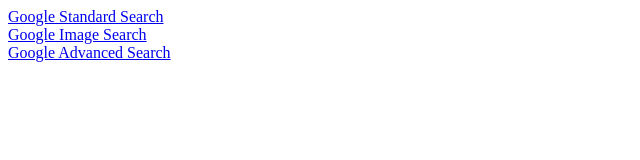
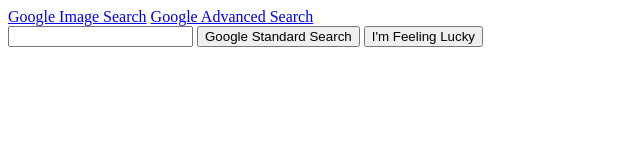
Before and after one commit to kalyanoliveira/search_project, a plain HTML site: page index.html in a window 1280 px wide. Shown: the whole page, without its empty margins (0-640 px from the left). Drawn offline with Linux system fonts and the light colour scheme.

Commit message:
Removed index.html, renamed gs.html to index.html

```diff
--- a/index.html
+++ b/index.html
@@ -3,13 +3,15 @@
 <head>
     <meta charset="UTF-8">
     <meta name="viewport" content="width=device-width, initial-scale=1.0">
-    <title>Index</title>
+    <title>Google Standard Search</title>
 </head>
 <body>
-    <div class="flex-container">
-        <div><a href="gs.html">Google Standard Search</a></div>
-        <div><a href="gis.html">Google Image Search</a></div>
-        <div><a href="gas.html">Google Advanced Search</a></div>
-    </div>
+    <a href="gis.html">Google Image Search</a>
+    <a href="gas.html">Google Advanced Search</a>
+    <form action="https://www.google.com/search">
+        <input type="text" name="q">
+        <input type="submit" value="Google Standard Search">
+        <input type="submit" name="btnI" value="I'm Feeling Lucky">
+    </form>
 </body>
 </html>
```
Also changed, not shown: gs.html (deleted, +0 -17 lines).
